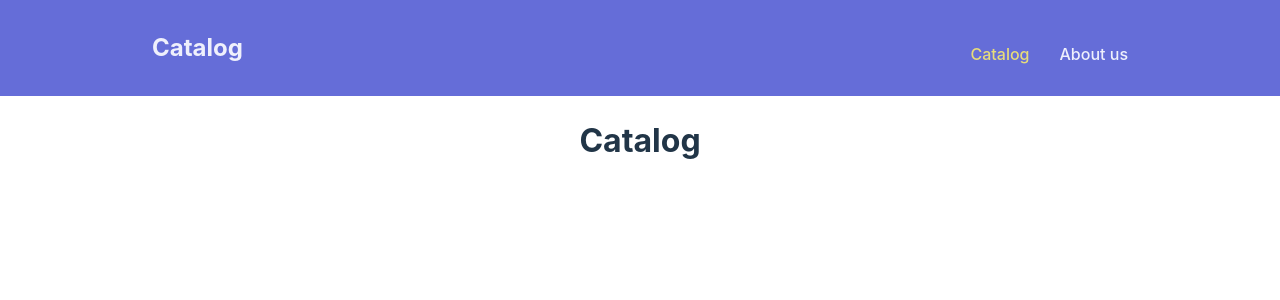
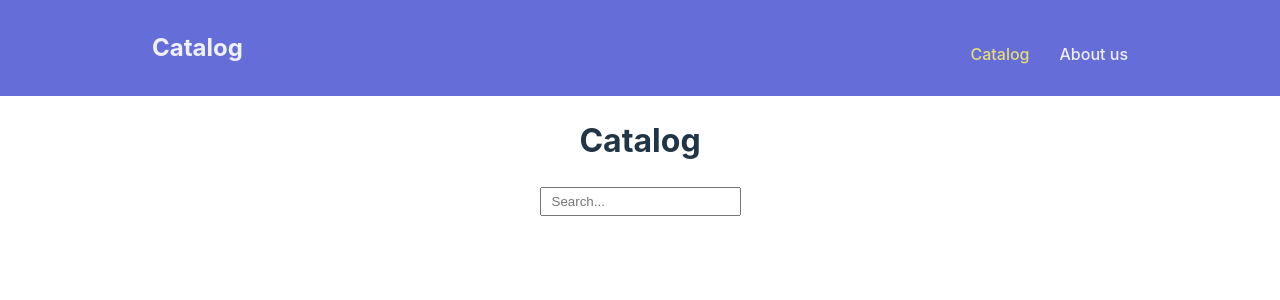
Before and after one commit to dinara-n/rss-react, a React (Vite) app: page / in a window 1280 px wide. Shown: the top 300 px of the page. Built offline with nearby package versions, Linux system fonts and the light colour scheme.

Commit message:
feat: add SearchBar

```diff
--- /dev/null
+++ b/src/components/SearchBar/SearchBar.module.css
@@ -0,0 +1,3 @@
+.search {
+  padding: 5px 10px;
+}
--- /dev/null
+++ b/src/components/SearchBar/SearchBar.tsx
@@ -0,0 +1,47 @@
+import React from 'react';
+import styles from './SearchBar.module.css';
+
+type SearchBarProps = Record<string, never>;
+
+type SearchBarState = {
+  value: string;
+};
+
+class SearchBar extends React.Component<SearchBarProps, SearchBarState> {
+  constructor(props: SearchBarProps | Readonly<SearchBarProps>) {
+    super(props);
+    this.state = { value: localStorage.getItem('searchValue') ?? '' };
+    this.handleChange = this.handleChange.bind(this);
+  }
+
+  componentDidMount(): void {
+    this.setState({ value: localStorage.getItem('searchValue') ?? '' });
+  }
+
+  componentWillUnmount(): void {
+    localStorage.setItem('searchValue', this.state.value);
+  }
+
+  handleChange(evt: React.ChangeEvent<HTMLInputElement>) {
+    this.setState(() => {
+      return { value: evt.target.value };
+    });
+  }
+  render() {
+    return (
+      <>
+        <form>
+          <input
+            className={styles.search}
+            type="search"
+            value={this?.state?.value ?? ''}
+            onChange={this.handleChange}
+            placeholder="Search..."
+          />
+        </form>
+      </>
+    );
+  }
+}
+
+export default SearchBar;
--- a/src/pages/CatalogPage/CatalogPage.tsx
+++ b/src/pages/CatalogPage/CatalogPage.tsx
@@ -1,9 +1,11 @@
 import React from 'react';
+import SearchBar from '../../components/SearchBar/SearchBar';
 
 function CatalogPage() {
   return (
     <>
       <h1>Catalog</h1>
+      <SearchBar />
     </>
   );
 }
```
